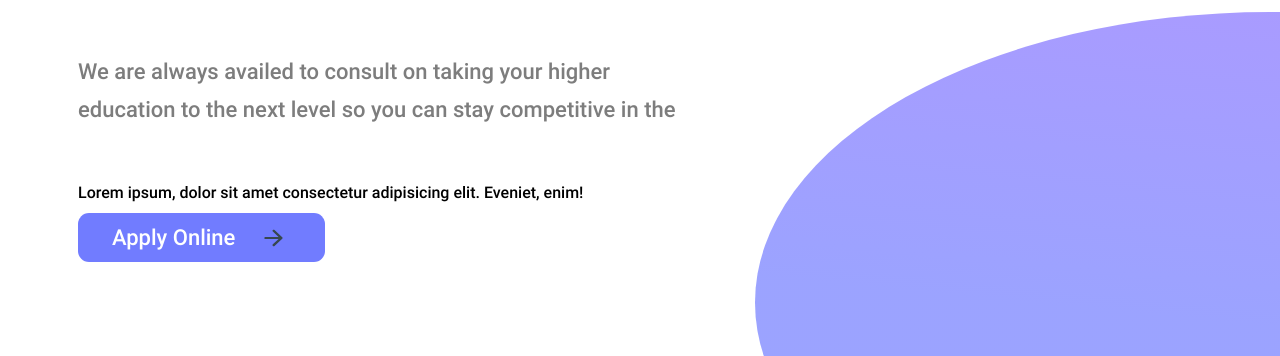
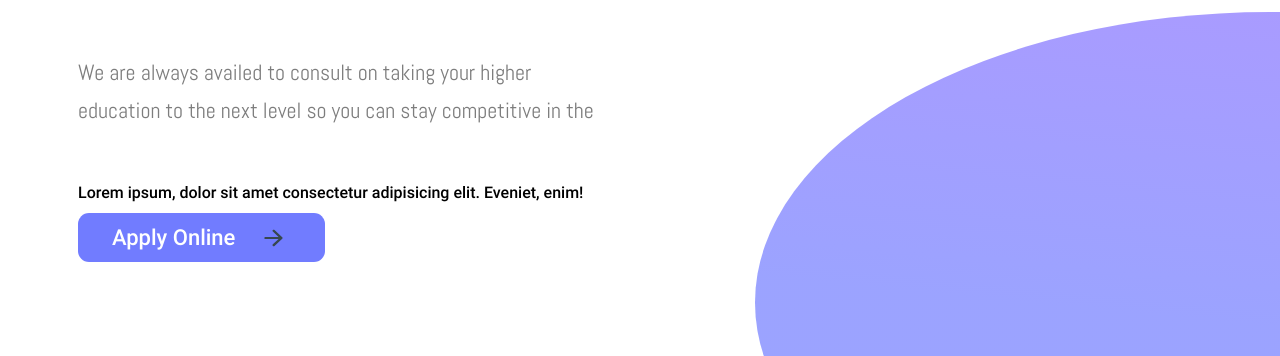
Before and after one commit to ismoilll/executive-study, a plain HTML site: page index.html in a window 1280 px wide. Shown: the part 288-644 px from the top of the page. Drawn offline with Linux system fonts and the light colour scheme.

Commit message:
changed font-family of intro section to a new one called-Abel

```diff
--- a/css/main.css
+++ b/css/main.css
@@ -16,6 +16,15 @@
     url('../fonts/roboto-v30-latin-900.woff2') format('woff2'), /* Chrome 26+, Opera 23+, Firefox 39+ */
     url('../fonts/roboto-v30-latin-900.woff') format('woff'); /* Chrome 6+, Firefox 3.6+, IE 9+, Safari 5.1+ */
 }
+/* abel-regular - latin */
+@font-face {
+    font-family: 'Abel';
+    font-style: normal;
+    font-weight: 400;
+    src: local(''),
+    url('../fonts/abel-v18-latin-regular.woff2') format('woff2'), /* Chrome 26+, Opera 23+, Firefox 39+ */
+    url('../fonts/abel-v18-latin-regular.woff') format('woff'); /* Chrome 6+, Firefox 3.6+, IE 9+, Safari 5.1+ */
+}
 body{
     margin: 0;
     padding: 0;
@@ -33,7 +42,7 @@ body{
     position: absolute;
     white-space: nowrap;
     width: 1px;
-  }
+}
 .header{
     display: flex;
     align-items: center;
@@ -85,6 +94,7 @@ body{
     line-height: 66px;
 }
 .intro-p2{
+    font-family: 'Abel';
     font-weight: 500;
     font-size: 22px;
     line-height: 38px;
```
Also changed, not shown: fonts/abel-v18-latin-regular.woff (added), fonts/abel-v18-latin-regular.woff2 (added).
